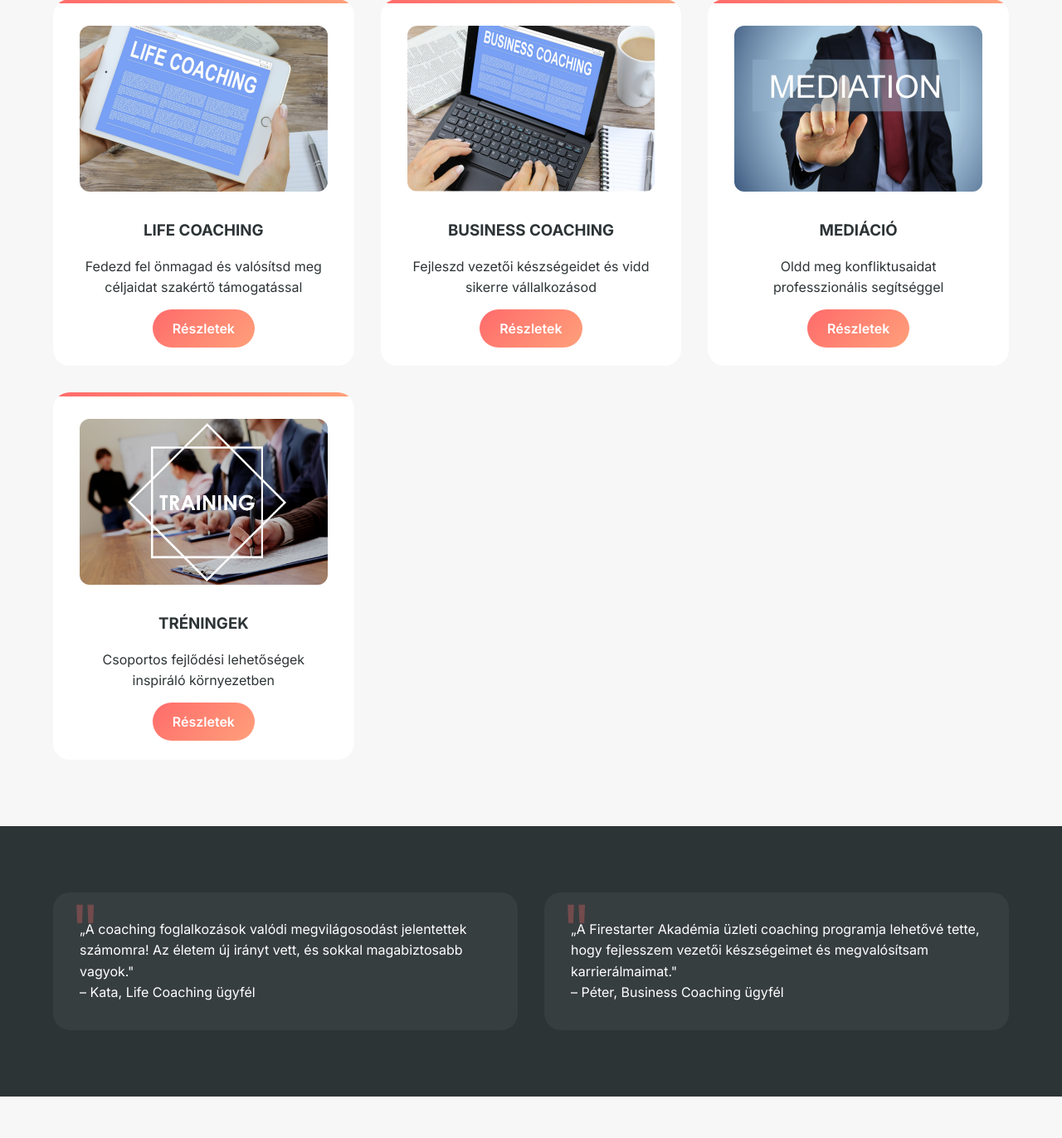
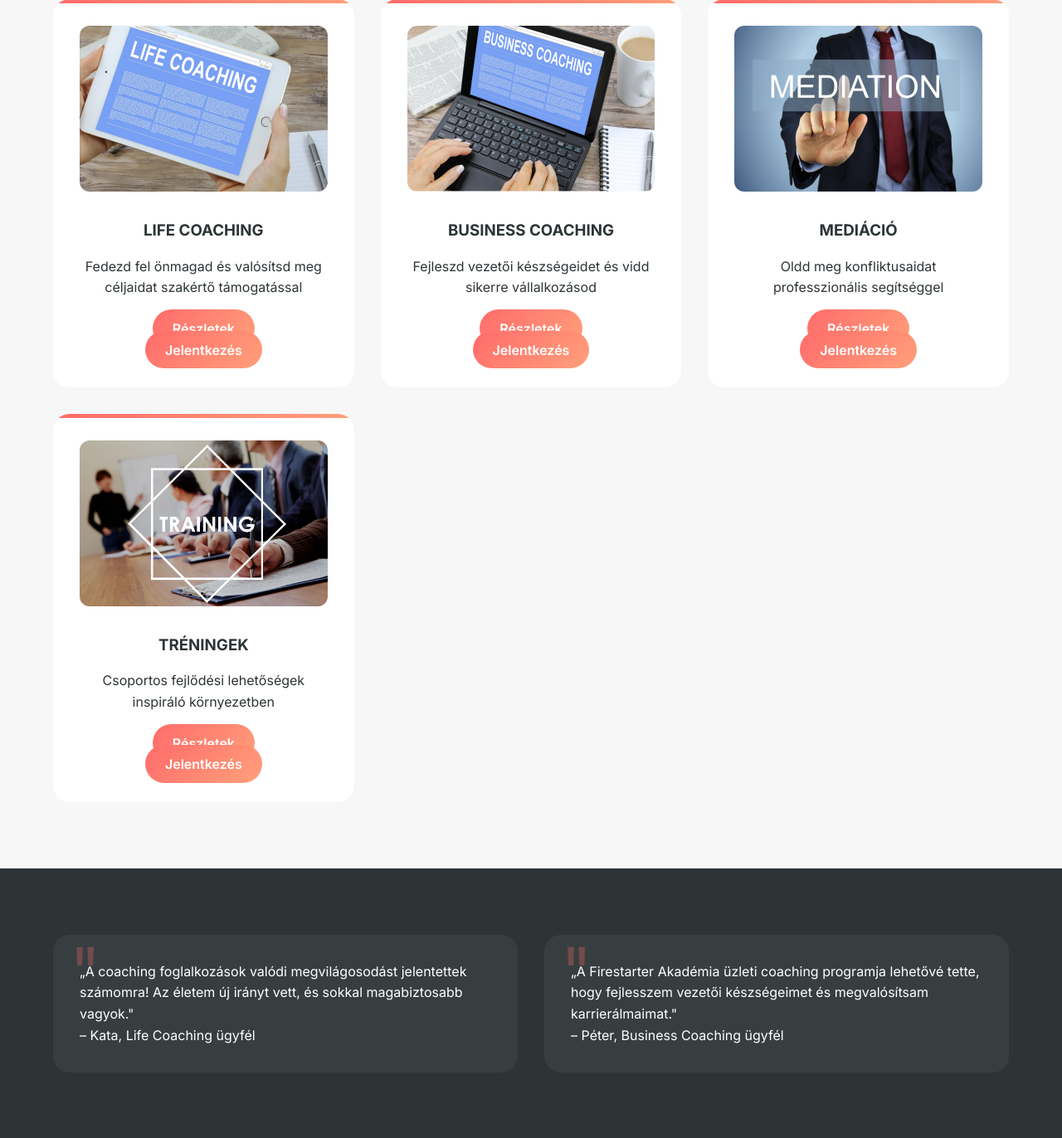
Before and after one commit to takacsbot/idopont, a PHP site: page / in a window 1280 px wide. Shown: the part 881-2253 px from the top of the page at 83% size. Run offline with PHP 8.4, Linux system fonts and the light colour scheme.

Commit message:
1.2.25.1.35.67.1

```diff
--- a/index.php
+++ b/index.php
@@ -404,28 +404,32 @@ function isLoggedIn($pdo) {
             <img src="life-coaching.jpg" alt="Life Coaching">
             <h3>LIFE COACHING</h3>
             <p>Fedezd fel önmagad és valósítsd meg céljaidat szakértő támogatással</p>
-            <a href="#" class="login-button">Részletek</a>
+            <a href="#" class="login-button">Részletek</a><br>
+            <a href="#" class="login-button">Jelentkezés</a>
         </div>
 
         <div class="service-card" data-aos="fade-up" data-aos-delay="200">
             <img src="business-coaching.jpg" alt="Business Coaching">
             <h3>BUSINESS COACHING</h3>
             <p>Fejleszd vezetői készségeidet és vidd sikerre vállalkozásod</p>
-            <a href="#" class="login-button">Részletek</a>
+            <a href="#" class="login-button">Részletek</a><br>
+            <a href="#" class="login-button">Jelentkezés</a>
         </div>
 
         <div class="service-card" data-aos="fade-up" data-aos-delay="300">
             <img src="mediation.jpg" alt="Mediáció">
             <h3>MEDIÁCIÓ</h3>
             <p>Oldd meg konfliktusaidat professzionális segítséggel</p>
-            <a href="#" class="login-button">Részletek</a>
+            <a href="#" class="login-button">Részletek</a><br>
+            <a href="#" class="login-button">Jelentkezés</a>
         </div>
 
         <div class="service-card" data-aos="fade-up" data-aos-delay="400">
             <img src="training-1.jpg" alt="Tréningek">
             <h3>TRÉNINGEK</h3>
             <p>Csoportos fejlődési lehetőségek inspiráló környezetben</p>
-            <a href="#" class="login-button">Részletek</a>
+            <a href="#" class="login-button">Részletek</a><br>
+            <a href="#" class="login-button">Jelentkezés</a>
         </div>
     </section>
 
```
